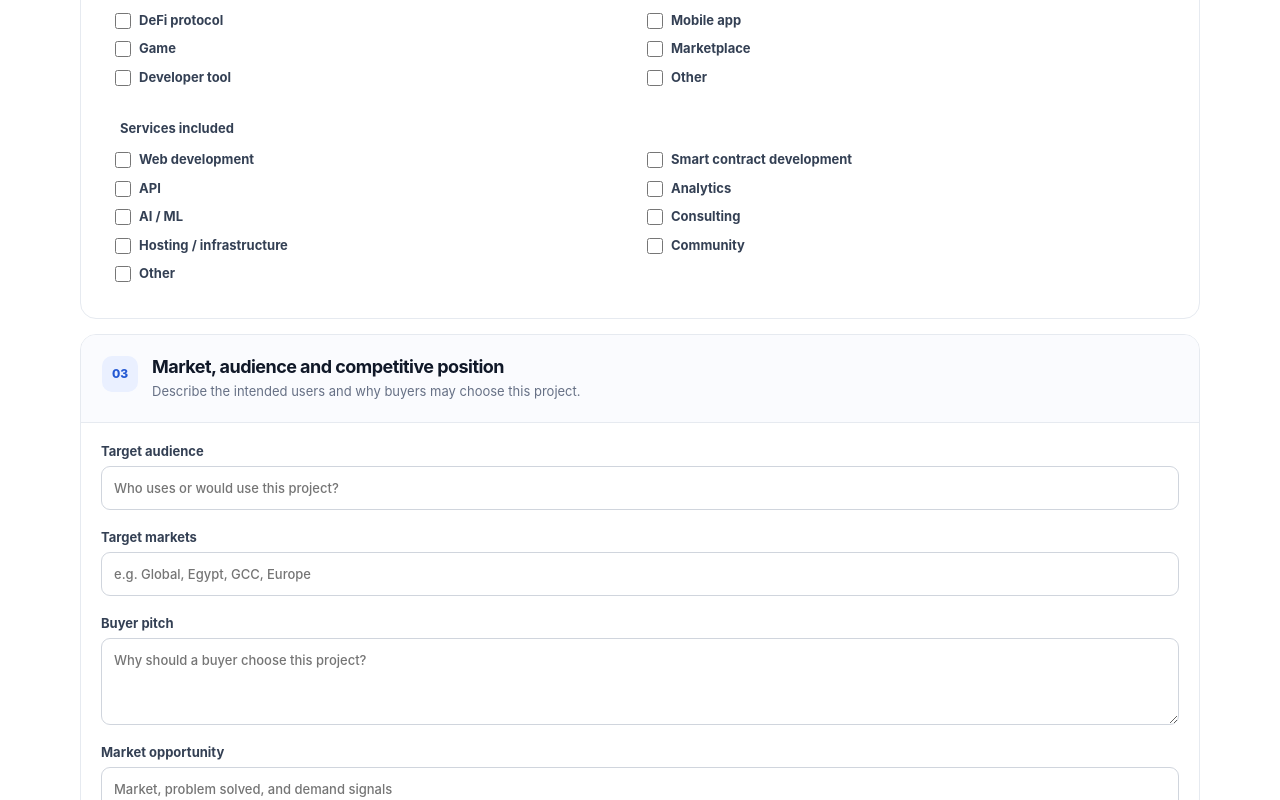
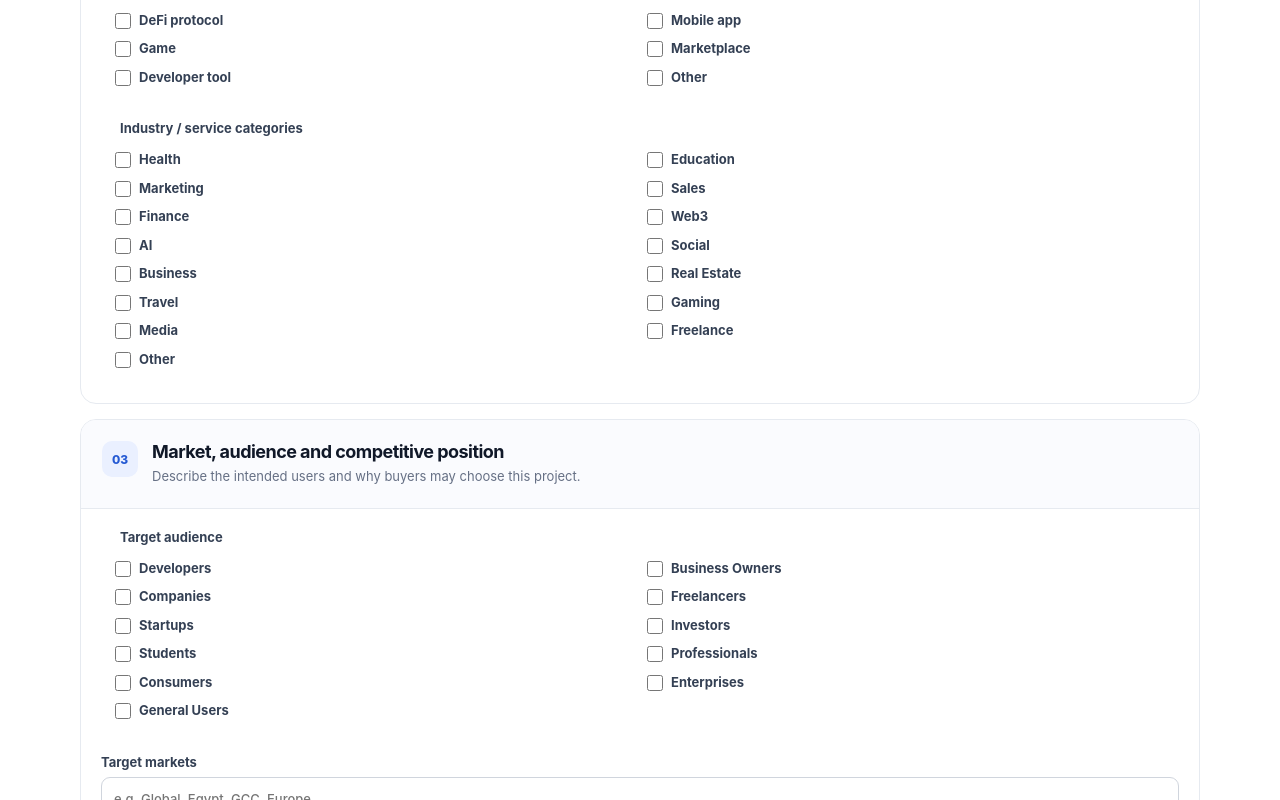
Before and after one commit to Aminzaki1972/Web3Market, a Next.js app in the folder nextjs/: page /sell-project in a window 1280 px wide. Shown: the part 1800-2600 px from the top of the page. Built offline with nearby package versions, Linux system fonts and the light colour scheme.

Commit message:
Align listing choices with legacy schema semantics

```diff
--- a/nextjs/app/sell-project/page.tsx
+++ b/nextjs/app/sell-project/page.tsx
@@ -190,7 +190,7 @@ export default function SellProjectPage() {
   function update<K extends keyof ListingDraft>(key: K, value: ListingDraft[K]) {
     setDraft((current) => ({ ...current, [key]: value }));
   }
-  function toggleListValue(key: "projectTypes" | "services" | "selectedAssets", value: string, checked: boolean) {
+  function toggleListValue(key: "projectTypes" | "services" | "targetAudience" | "selectedAssets", value: string, checked: boolean) {
     const current = draft[key].split(",").map(item => item.trim()).filter(Boolean);
     const next = checked ? Array.from(new Set([...current, value])) : current.filter(item => item !== value);
     update(key, next.join(", "));
@@ -313,14 +313,14 @@ export default function SellProjectPage() {
             <label className="field">Technology stack<input value={draft.techStack} onChange={e => update("techStack", e.target.value)} placeholder="e.g. Next.js, Solidity, PostgreSQL" /></label>
             <label className="field">Year created<input type="number" min="1990" max="2100" value={draft.yearCreated} onChange={e => update("yearCreated", e.target.value)} placeholder="e.g. 2025" /></label>
             <fieldset className="field full-field"><legend>Project types</legend><div className="listing-choice-grid">{["Website", "SaaS", "AI application", "Smart contract", "DeFi protocol", "Mobile app", "Game", "Marketplace", "Developer tool", "Other"].map(value => <label className="choice" key={value}><input type="checkbox" checked={draft.projectTypes.split(",").map(item => item.trim()).includes(value)} onChange={e => toggleListValue("projectTypes", value, e.target.checked)} /> {value}</label>)}</div></fieldset>
-            <fieldset className="field full-field"><legend>Services included</legend><div className="listing-choice-grid">{["Web development", "Smart contract development", "API", "Analytics", "AI / ML", "Consulting", "Hosting / infrastructure", "Community", "Other"].map(value => <label className="choice" key={value}><input type="checkbox" checked={draft.services.split(",").map(item => item.trim()).includes(value)} onChange={e => toggleListValue("services", value, e.target.checked)} /> {value}</label>)}</div></fieldset>
+            <fieldset className="field full-field"><legend>Industry / service categories</legend><div className="listing-choice-grid">{["Health", "Education", "Marketing", "Sales", "Finance", "Web3", "AI", "Social", "Business", "Real Estate", "Travel", "Gaming", "Media", "Freelance", "Other"].map(value => <label className="choice" key={value}><input type="checkbox" checked={draft.services.split(",").map(item => item.trim()).includes(value)} onChange={e => toggleListValue("services", value, e.target.checked)} /> {value}</label>)}</div></fieldset>
           </div>
         </section>
 
         <section className="listing-section">
           <div className="listing-section-heading"><span>03</span><div><h2>Market, audience and competitive position</h2><p>Describe the intended users and why buyers may choose this project.</p></div></div>
           <div className="listing-fields">
-            <label className="field full-field">Target audience<input value={draft.targetAudience} onChange={e => update("targetAudience", e.target.value)} placeholder="Who uses or would use this project?" /></label>
+            <fieldset className="field full-field"><legend>Target audience</legend><div className="listing-choice-grid">{["Developers", "Business Owners", "Companies", "Freelancers", "Startups", "Investors", "Students", "Professionals", "Consumers", "Enterprises", "General Users"].map(value => <label className="choice" key={value}><input type="checkbox" checked={draft.targetAudience.split(",").map(item => item.trim()).includes(value)} onChange={e => toggleListValue("targetAudience", value, e.target.checked)} /> {value}</label>)}</div></fieldset>
             <label className="field full-field">Target markets<input value={draft.targetMarkets} onChange={e => update("targetMarkets", e.target.value)} placeholder="e.g. Global, Egypt, GCC, Europe" /></label>
             <label className="field full-field">Buyer pitch<textarea rows={3} value={draft.buyerPitch} onChange={e => update("buyerPitch", e.target.value)} placeholder="Why should a buyer choose this project?" /></label>
             <label className="field full-field">Market opportunity<textarea rows={3} value={draft.marketOpportunity} onChange={e => update("marketOpportunity", e.target.value)} placeholder="Market, problem solved, and demand signals" /></label>
@@ -365,6 +365,8 @@ export default function SellProjectPage() {
           <div className="listing-fields">
             <label className="field">Asking price <b>*</b><input type="number" min="0" step="0.01" value={draft.askingPrice} onChange={e => update("askingPrice", e.target.value)} placeholder="0.00" /></label>
             <label className="field">Currency<select value={draft.currency} onChange={e => update("currency", e.target.value)}><option>USD</option><option>EUR</option><option>GBP</option><option>USDT</option><option>BNB</option></select></label>
+            <label className="field">Generates revenue?<select value={draft.hasRevenue} onChange={e => update("hasRevenue", e.target.value)}><option value="">Not specified</option><option value="Yes">Yes</option><option value="No">No</option></select></label>
+            <label className="field">Revenue period<select value={draft.revenuePeriod} onChange={e => update("revenuePeriod", e.target.value)}><option value="">Not specified</option><option value="Monthly">Monthly</option><option value="Yearly">Yearly</option><option value="Both">Both</option></select></label>
             <label className="field">Monthly revenue<input type="number" min="0" step="0.01" value={draft.monthlyRevenue} onChange={e => update("monthlyRevenue", e.target.value)} placeholder="0 if none" /></label>
             <label className="field">Monthly profit<input type="number" step="0.01" value={draft.monthlyProfit} onChange={e => update("monthlyProfit", e.target.value)} placeholder="0 if none" /></label>
             <label className="field">Yearly revenue<input type="number" min="0" step="0.01" value={draft.yearlyRevenue} onChange={e => update("yearlyRevenue", e.target.value)} placeholder="0 if none" /></label>
```
